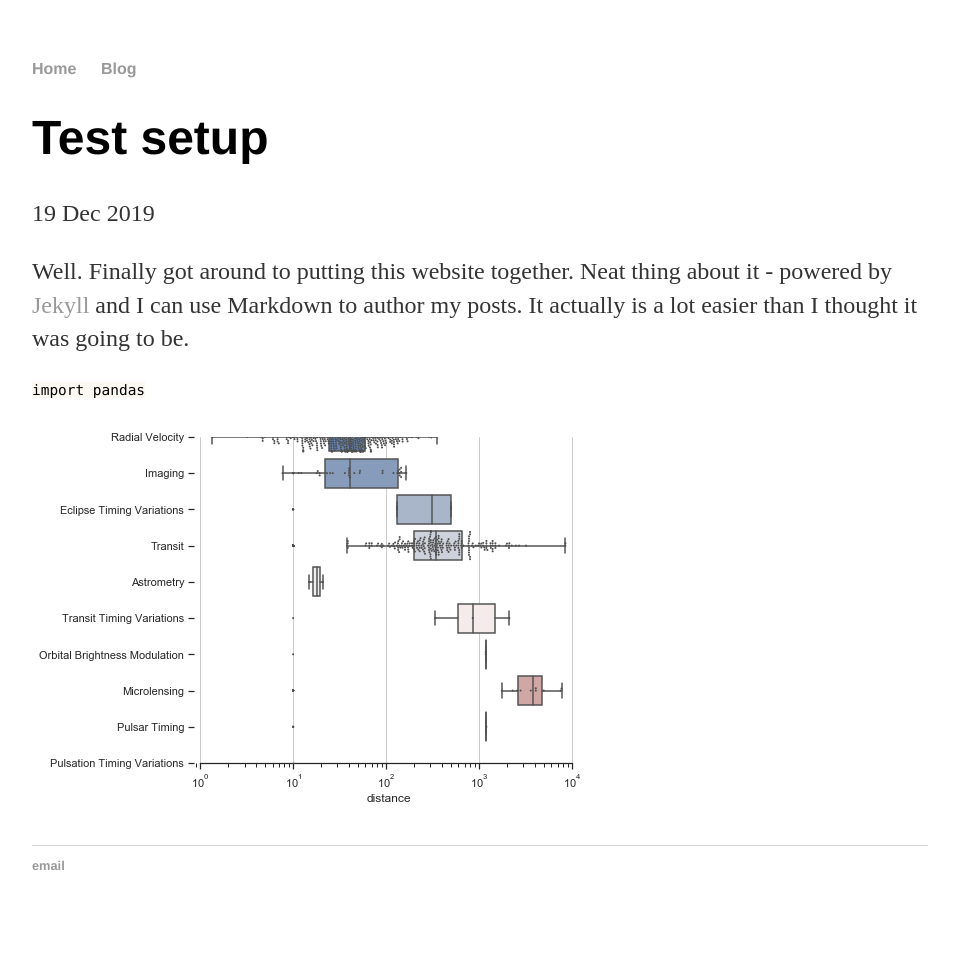
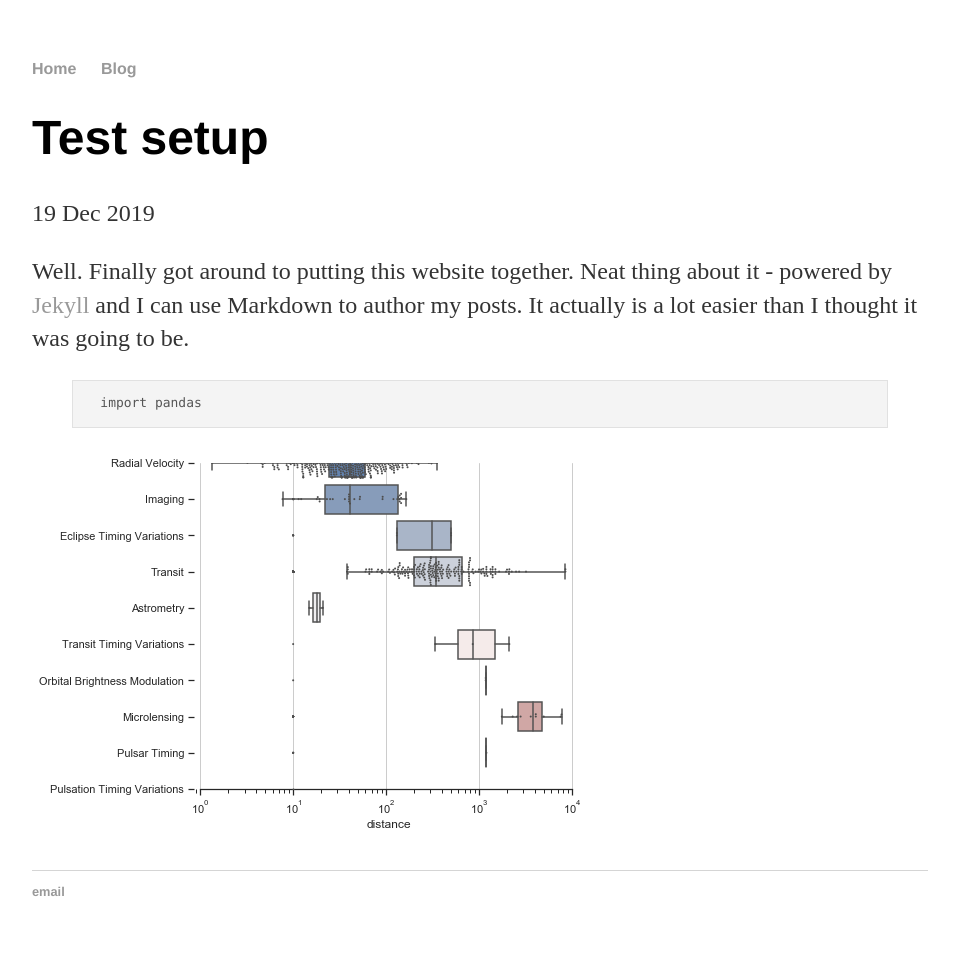
Before and after one commit to Archisman-Roy/Archisman-Roy.github.io, a Jekyll site: the page built from _posts/2019-12-19-archi-site-launched.md, in a window 1280 px wide. Shown: the whole page, without its empty margins (160-1119 px from the left). Built offline with Jekyll 4.4.1, drawn with Linux system fonts in a browser that asks for light colours; before the commit the page ends 933 px from its top, so only the background shows below that.

Commit message:
Update main.css

```diff
--- a/css/main.css
+++ b/css/main.css
@@ -43,28 +43,31 @@ ul.posts li {
 }
 
 pre {
-        font-family: "Courier 10 Pitch", Courier, monospace;
-        font-size: 95%;
-        line-height: 140%;
-        white-space: pre;
-        white-space: pre-wrap;
-        white-space: -moz-pre-wrap;
-        white-space: -o-pre-wrap;
-    }
+    font-size: 90%;
+    line-height: 1.2em;
+    font-family: "Courier 10 Pitch", Courier, monospace;
+    white-space: pre;
+    white-space: pre-wrap;
+    white-space: -moz-pre-wrap;
+    white-space: -o-pre-wrap;
 
+    height:1%;
+    width: auto;
+    display: block;
+    clear: both;
+    color: #555555;
+    padding: 1em 1em;
+    margin: auto 40px auto 40px;
+    background: #f4f4f4;
+    border: solid 1px #e1e1e1
+}
 code {
-        font-family: Monaco, Consolas, "Andale Mono", "DejaVu Sans Mono", monospace;
-        font-size: 95%;
-        line-height: 140%;
-        white-space: pre;
-        white-space: pre-wrap;
-        white-space: -moz-pre-wrap;
-        white-space: -o-pre-wrap;
-        background: #faf8f0;
-    }
+    font-size: 90%;
+    line-height: 1.2em;
+    font-family: Monaco, Consolas, "Andale Mono", "DejaVu Sans Mono", monospace;
 
-#content code {
-        display: block;
-        padding: 0.5em 1em;
-        border: 1px solid #bebab0;
-    }
+    display: inline;
+    color: #555555;
+    padding: 1em 1em;
+    background: #f4f4f4;
+}
```
